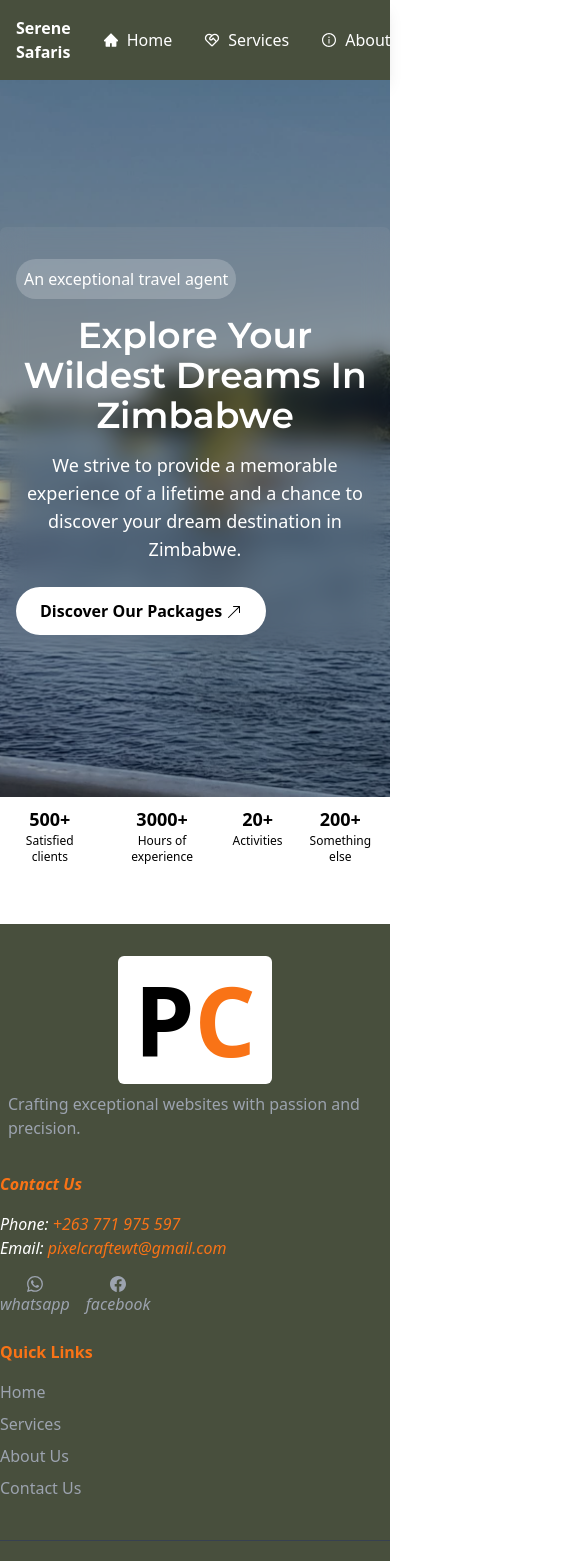
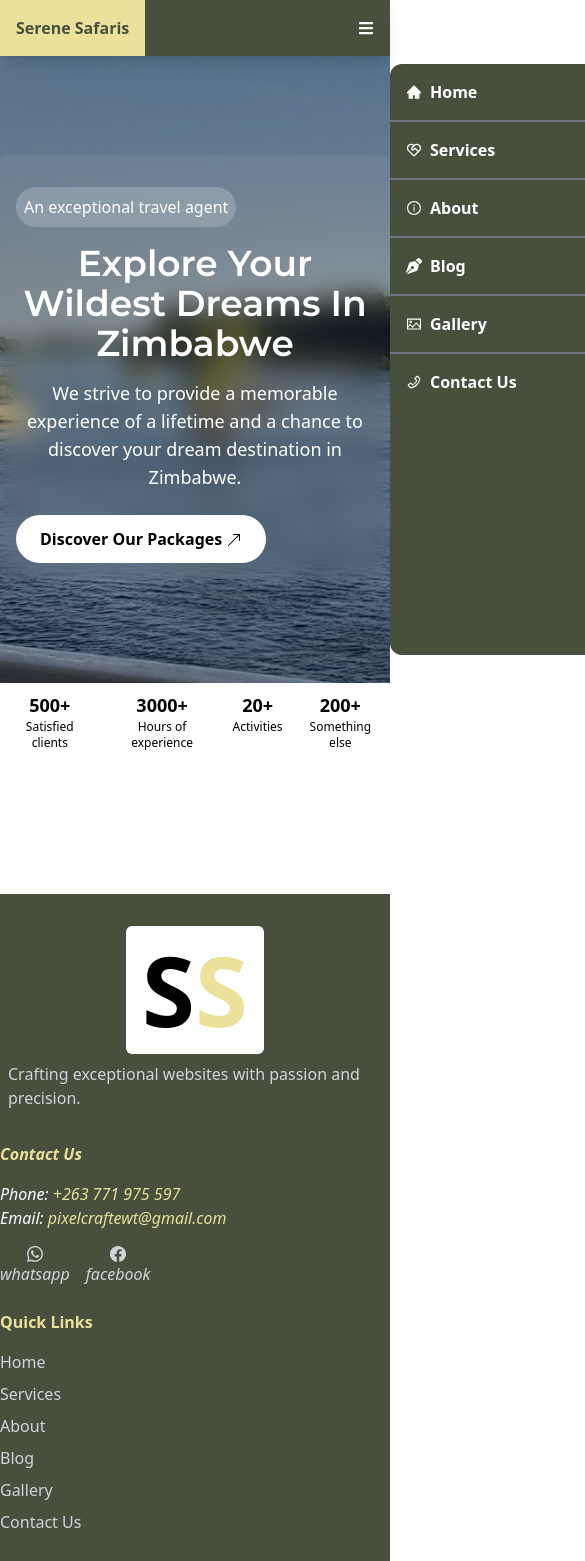
Before and after one commit to PixelCrafte/serene, a Next.js app: page / in a window 390 px wide. Shown: the top 1561 px of the page, 585 px wide, since content can reach past the window. Built offline with nearby package versions, Linux system fonts and the light colour scheme.

Commit message:
Navbar fully operational

```diff
--- a/src/app/globals.css
+++ b/src/app/globals.css
@@ -1,3 +1,15 @@
 @tailwind base;
 @tailwind components;
 @tailwind utilities;
+
+.selected {
+    @apply bg-main2 text-main1;
+}
+
+.sidebar-show {
+    @apply translate-x-0;
+}
+
+.sidebar-hide{
+    @apply translate-x-full;
+}
--- a/src/app/layout.jsx
+++ b/src/app/layout.jsx
@@ -12,7 +12,7 @@ export default function RootLayout({ children }) {
     <html lang="en">
       <body className="overflow-x-hidden">
         <Navbar />
-        {children}
+          {children}
         <Footer />
       </body>
     </html>
--- a/src/components/Footer.jsx
+++ b/src/components/Footer.jsx
@@ -1,6 +1,6 @@
 import Link from 'next/link';
 import { BsWhatsapp, BsFacebook} from "react-icons/bs";
-
+import FooterLinks from './FooterLinks';
 const Footer = () => {
   return (
     <footer className="bg-main1 text-white py-8">
@@ -8,40 +8,34 @@ const Footer = () => {
         {/* Left Column: Logo and Tagline */}
         <div className="w-full md:w-1/3 mb-6 md:mb-0">
           <div className="mx-auto text-center bg-white text-8xl w-fit p-4 rounded-md">
-              <span className="text-black font-bold">P</span>
-              <span className="text-orange-500 font-bold">C</span>
+              <span className="text-black font-bold">S</span>
+              <span className="text-main2 font-bold">S</span>
           </div>
-          <p className="text-gray-400 p-2">Crafting exceptional websites with passion and precision.</p>
+          <p className="text-gray-300 p-2">Crafting exceptional websites with passion and precision.</p>
         </div>
 
         {/* Middle Column: Contact and Social Media */}
         <address className="w-full md:w-1/3 mb-6 md:mb-0">
-          <h4 className="text-orange-500 font-bold mb-4">Contact Us</h4>
-          <p>Phone: <a href="tel:+263771975597" className="text-orange-500">+263 771 975 597</a></p>
-          <p>Email: <a href="mailto:pixelcraftewt@gmail.com" className="text-orange-500">pixelcraftewt@gmail.com</a></p>
+          <h4 className="text-main2 font-bold mb-4">Contact Us</h4>
+          <p>Phone: <a href="tel:+263771975597" className="text-main2">+263 771 975 597</a></p>
+          <p>Email: <a href="mailto:pixelcraftewt@gmail.com" className="text-main2">pixelcraftewt@gmail.com</a></p>
           <div className="flex mt-4 space-x-4">
-            <Link href="https://wa.me/263771975597" className="text-gray-400 hover:text-orange-500 bi bi-linkedin"><BsWhatsapp className="text-center block mx-auto"/><span>whatsapp</span></Link>
-            <Link href="https://www.facebook.com/profile.php?id=61563305256824&mibextid=ZbWKwL" className="text-gray-400 hover:text-orange-500 bi bi-facebook"><BsFacebook className="text-center block mx-auto"/><span>facebook</span></Link>
+            <Link href="https://wa.me/263771975597" className="text-gray-300 hover:text-main2 bi bi-linkedin"><BsWhatsapp className="text-center block mx-auto"/><span>whatsapp</span></Link>
+            <Link href="https://www.facebook.com/profile.php?id=61563305256824&mibextid=ZbWKwL" className="text-gray-300 hover:text-main2 bi bi-facebook"><BsFacebook className="text-center block mx-auto"/><span>facebook</span></Link>
           </div>
         </address>
 
         {/* Right Column: Quick Links */}
         <div className="w-full md:w-1/3">
-          <h4 className="text-orange-500 font-bold mb-4">Quick Links</h4>
-          <nav>
-            <ul>
-              <li className="mb-2"><Link href="/" className="text-gray-400 hover:text-orange-500">Home</Link></li>
-              <li className="mb-2"><Link href="/services" className="text-gray-400 hover:text-orange-500">Services</Link></li>
-              <li className="mb-2"><Link href="/about" className="text-gray-400 hover:text-orange-500">About Us</Link></li>
-              <li className="mb-2"><Link href="/contact" className="text-gray-400 hover:text-orange-500">Contact Us</Link></li>
-            </ul>
-          </nav>
+          <h4 className="text-main2 font-bold mb-4">Quick Links</h4>
+          {/* quick links */}
+          <FooterLinks />
         </div>
       </div>
 
       {/* Bottom Bar: Copyright and Credit */}
-      <div className="mt-8 border-t border-gray-700 pt-4 text-center text-gray-400">
-        <p><time>© {new Date().getFullYear()}</time> PixelCrafte. All rights reserved.</p>
+      <div className="mt-8 border-t border-gray-700 pt-4 text-center text-gray-300">
+        <p><time>© {new Date().getFullYear()}</time> Serene Safaris. All rights reserved.</p>
         <p>Made with ❤️ by <Link href='https://pixelcrafte.vercel.app' target="_blank" className="underline text-main2">PixelCrafte</Link></p>
       </div>
     </footer>
--- /dev/null
+++ b/src/components/FooterLinks.jsx
@@ -0,0 +1,24 @@
+'use client';
+import Link from "next/link"
+import pageLinks from '@/content/pageLinks';
+
+const FooterLinks = () => {
+  return (
+    <nav>
+    <ul>
+      {pageLinks.map((item, index)=>(
+          <li className="mb-2" key={"footer-link-"+index}><Link href={item.link} className="text-gray-300 hover:text-main2"
+          onClick={() => {
+            let alreadySelectedLink = document.getElementsByClassName('selected')
+            alreadySelectedLink[0].classList.remove('selected')
+            let selectedLink = document.getElementById(item.title)
+            selectedLink.classList.add('selected')}}
+
+          >{item.title}</Link></li>
+      ))}
+    </ul>
+  </nav>
+  )
+}
+
+export default FooterLinks
--- a/src/components/HeroSection.jsx
+++ b/src/components/HeroSection.jsx
@@ -9,7 +9,7 @@ const openSans = Open_Sans({ subsets: ['latin'], weight: ['400', '700'] });
 
 const HeroSection = () => {
   return (
-    <section className="relative h-[85vh] bg-gray-900 text-white flex items-center sm:m-4 sm:rounded-md">
+    <section className="relative h-[75vh] bg-gray-900 text-white flex items-center sm:m-4 sm:rounded-md">
       {/* Background image */}
       <div className="absolute inset-0 rounded-md">
         <Image
--- a/src/components/Navbar.jsx
+++ b/src/components/Navbar.jsx
@@ -1,19 +1,63 @@
+'use client';
 import pageLinks from '@/content/pageLinks';
 import Link from 'next/link';
+import { FaBars } from 'react-icons/fa';
 
 const Navbar = () => {
   return (
-    <nav className="bg-main1 shadow-lg text-white flex">
-      <Link href='/' className=' block p-4 font-bold'>Serene Safaris</Link>
-      <ul className="flex space-x-8 p-4">
-        {pageLinks.map((item, index)=>(
-          <li key={`page-link-${index}`} className="flex items-center space-x-2">
-            {item.icon}
-            <Link href={item.link}>{item.title}</Link>
-          </li>
-      ))}
-      </ul>
-    </nav>
+    <header className="overflow-x-hidden">
+      <div className="w-full h-[50px]"></div>
+      {/* main navbar */}
+      <nav className="bg-main1 shadow-lg text-white flex fixed z-40 w-full top-0">
+        <Link href='/' className='block p-4 font-bold mr-auto selected'>Serene Safaris</Link>
+        <div className="hidden md:flex">
+          {pageLinks.map((item, index)=>(
+              <Link onClick={() => {
+      let alreadySelectedLink = document.getElementsByClassName('selected')
+      alreadySelectedLink[0].classList.remove('selected')
+      let selectedLink = document.getElementById(item.title)
+      selectedLink.classList.add('selected')}}
+      key={`page-link-${index}`} id={item.title} className="flex items-center space-x-2 p-4 transition-all duration-200 ease-linear hover:bg-main2 hover:text-main1"
+      href={item.link}>{item.icon} <span>{item.title}</span></Link>
+        ))}
+        </div>
+        <button className="md:hidden p-4 overflow-x-hidden"
+        onClick={()=>{
+          const sidebar = document.getElementById('sidebar')
+          if(sidebar.classList.contains('sidebar-hide')){
+            sidebar.classList.remove('sidebar-hide')
+            sidebar.classList.add('sidebar-show')
+          }
+          else {
+            sidebar.classList.remove('sidebar-show')
+            sidebar.classList.add('sidebar-hide')
+
+          }
+        }}
+        >{<FaBars />}</button>
+      </nav>
+      {/* sidebar */}
+      <nav id="sidebar" className="fixed bg-main1 z-50 right-0 top-16 h-[70vh] font-bold text-white w-[50vw] sm:w-[30vw] md:w-[20vw] divide-y-2 divide-gray-500 rounded-l-xl sidebar-hide transition-all duration-500 ease-in-out">
+      {pageLinks.map((item, index)=>(
+              <Link onClick={() => {
+      let alreadySelectedLink = document.getElementsByClassName('selected')
+      alreadySelectedLink[0].classList.remove('selected')
+      let selectedLink = document.getElementById(item.title)
+      selectedLink.classList.add('selected')
+      if(sidebar.classList.contains('sidebar-hide')){
+        sidebar.classList.remove('sidebar-hide')
+        sidebar.classList.add('sidebar-show')
+      }
+      else {
+        sidebar.classList.remove('sidebar-show')
+        sidebar.classList.add('sidebar-hide')
+      }
+    }}
+      key={`side-link-${index}`} id={item.title} className="flex items-center space-x-2 p-4 transition-all duration-200 ease-linear hover:bg-main2 hover:text-main1"
+      href={item.link}>{item.icon} <span>{item.title}</span></Link>
+        ))}
+      </nav>
+    </header>
   );
 };
 
```
